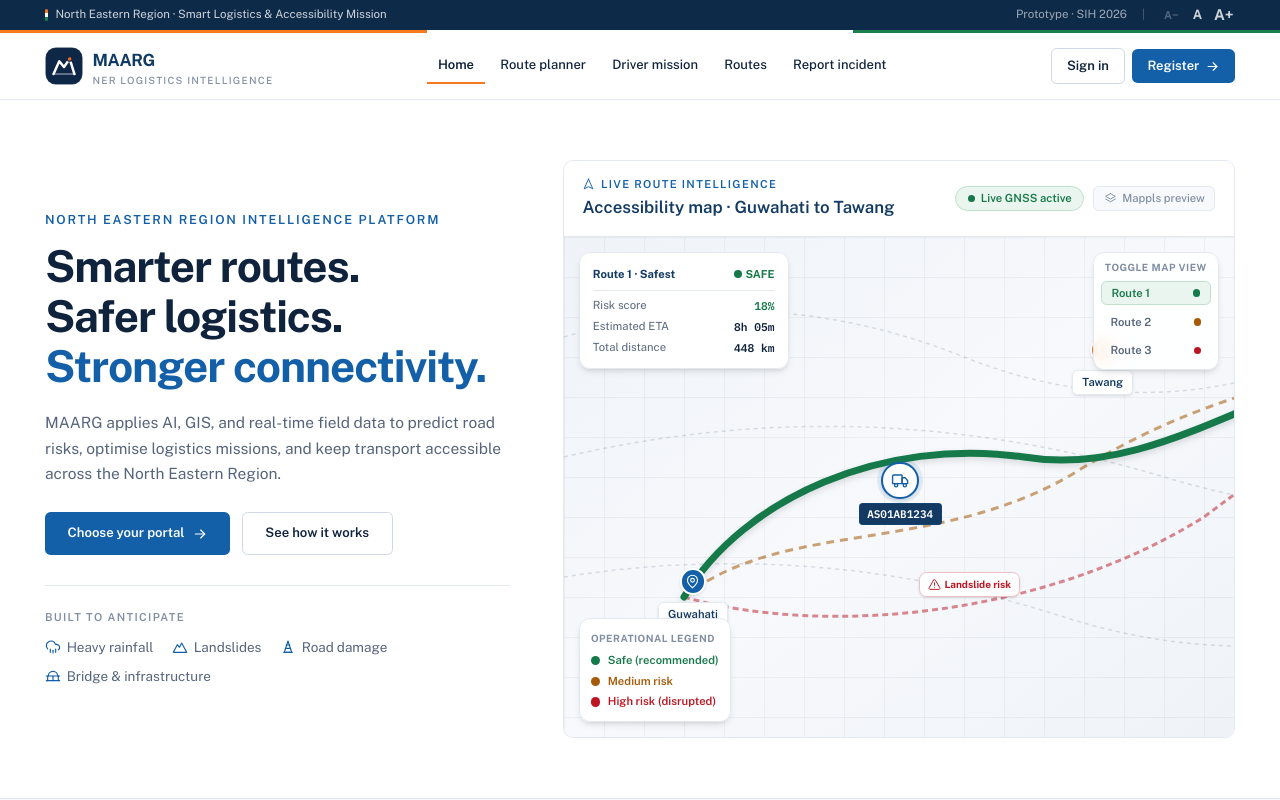
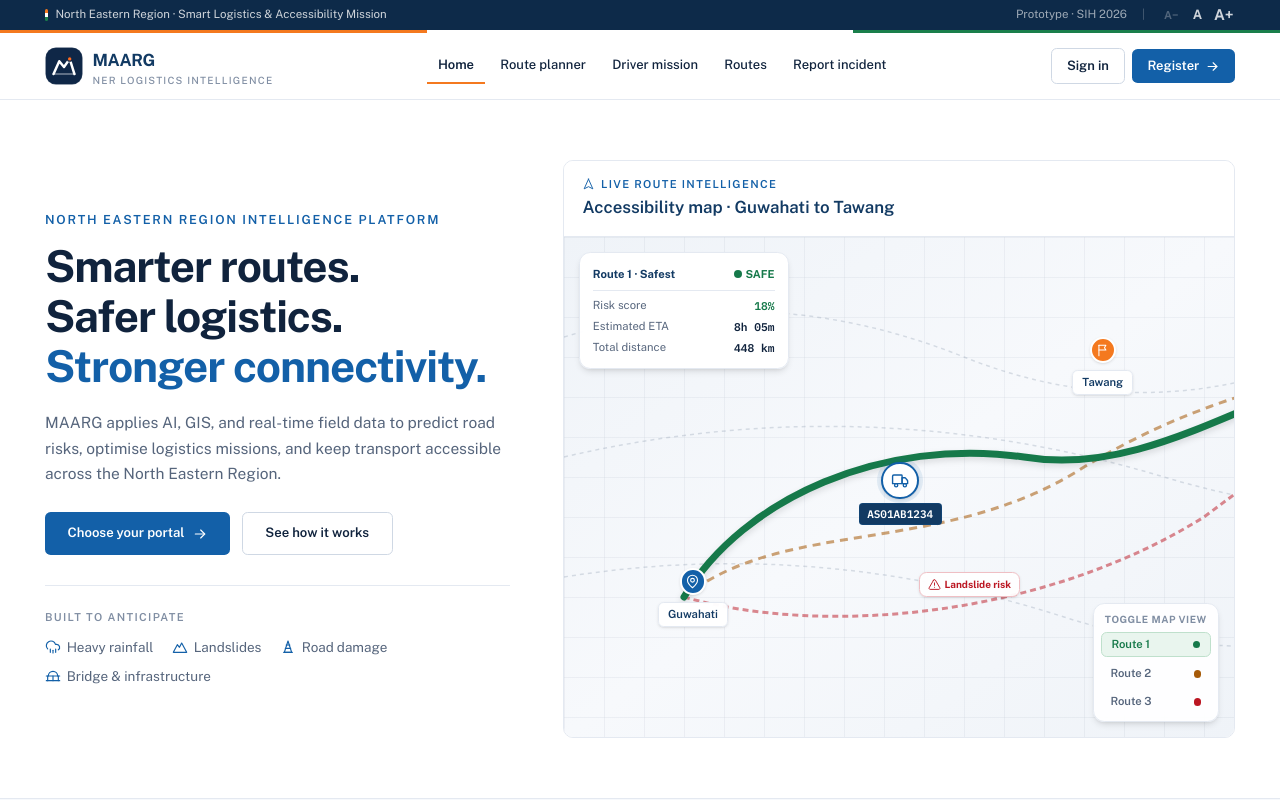
Before and after one commit to apurbahalderr/MAARG, a Next.js app in the folder app/: page / in a window 1280 px wide. Shown: the top 800 px of the page. Built offline with nearby package versions, Linux system fonts and the light colour scheme.

Commit message:
feat(map): remove top badges and legend; move toggle to bottom-right; add RouteModal popup

```diff
--- a/app/components/MapPlaceholder.tsx
+++ b/app/components/MapPlaceholder.tsx
@@ -9,6 +9,8 @@ interface MapPlaceholderProps {
   recommendedRouteName?: string;
   recommendedRisk?: string;
   recommendedEta?: string;
+  /** Called with "route1" | "route2" | "route3" when user clicks a route in the toggle panel */
+  onRouteClick?: (routeKey: "route1" | "route2" | "route3") => void;
 }
 
 type RouteKey = "route1" | "route2" | "route3";
@@ -37,6 +39,7 @@ const TONE_CLASSES = {
 export default function MapPlaceholder({
   origin = "Guwahati",
   destination = "Tawang",
+  onRouteClick,
 }: MapPlaceholderProps) {
   const [selectedRoute, setSelectedRoute] = useState<RouteKey>("route1");
   const meta = ROUTE_META[selectedRoute];
@@ -54,17 +57,6 @@ export default function MapPlaceholder({
           <h3 className="mt-0.5 text-lg font-semibold text-navy">
             Accessibility map · {origin} to {destination}
           </h3>
-        </div>
-
-        <div className="flex items-center gap-2.5">
-          <div className="flex items-center gap-1.5 rounded-full border border-safe-line bg-safe-bg px-3 py-1 text-xs font-semibold text-safe">
-            <span className="h-2 w-2 rounded-full bg-safe animate-pulse" />
-            <span>Live GNSS active</span>
-          </div>
-          <div className="hidden items-center gap-1.5 rounded-md border border-line bg-canvas px-2.5 py-1 text-xs font-medium text-subtle sm:flex">
-            <Icon name="layers" size={13} />
-            Mappls preview
-          </div>
         </div>
       </div>
 
@@ -187,8 +179,8 @@ export default function MapPlaceholder({
           </div>
         </div>
 
-        {/* Route Selector */}
-        <div className="absolute right-4 top-4 z-20 flex flex-col gap-1.5 rounded-xl border border-line bg-surface/90 p-2 shadow-md backdrop-blur">
+        {/* Route Selector — bottom-right */}
+        <div className="absolute bottom-4 right-4 z-20 flex flex-col gap-1.5 rounded-xl border border-line bg-surface/90 p-2 shadow-md backdrop-blur">
           <span className="px-1 text-[10px] font-bold uppercase tracking-wider text-subtle">
             Toggle map view
           </span>
@@ -200,7 +192,10 @@ export default function MapPlaceholder({
               <button
                 key={key}
                 type="button"
-                onClick={() => setSelectedRoute(key)}
+                onClick={() => {
+                  setSelectedRoute(key);
+                  onRouteClick?.(key);
+                }}
                 className={`flex items-center justify-between gap-3 rounded-md px-2.5 py-1 text-left text-xs font-semibold transition-colors ${
                   active ? `border ${rt.chip}` : "text-muted hover:bg-canvas"
                 }`}
@@ -211,27 +206,6 @@ export default function MapPlaceholder({
             );
           })}
         </div>
-
-        {/* Legend */}
-        <div className="absolute bottom-4 left-4 z-20 rounded-xl border border-line bg-surface/95 p-3 shadow-md backdrop-blur">
-          <p className="mb-2 text-[10px] font-bold uppercase tracking-wider text-subtle">
-            Operational legend
-          </p>
-          <div className="space-y-1.5 text-xs">
-            <div className="flex items-center gap-2">
-              <span className="h-2.5 w-2.5 rounded-full bg-safe" />
-              <span className="font-semibold text-safe">Safe (recommended)</span>
-            </div>
-            <div className="flex items-center gap-2">
-              <span className="h-2.5 w-2.5 rounded-full bg-warning" />
-              <span className="font-semibold text-warning">Medium risk</span>
-            </div>
-            <div className="flex items-center gap-2">
-              <span className="h-2.5 w-2.5 rounded-full bg-danger" />
-              <span className="font-semibold text-danger">High risk (disrupted)</span>
-            </div>
-          </div>
-        </div>
       </div>
     </div>
   );
--- /dev/null
+++ b/app/components/RouteModal.tsx
@@ -0,0 +1,70 @@
+"use client";
+
+import { useEffect } from "react";
+import RouteCard from "./RouteCard";
+import Icon from "./Icon";
+
+interface Incident {
+  title: string;
+  time: string;
+}
+
+export interface RouteModalData {
+  id: string;
+  routeName: string;
+  status: "safe" | "medium" | "high";
+  riskProbability: string;
+  eta: string;
+  distance: string;
+  isRecommended?: boolean;
+  recommendationReason?: string;
+  riskReasons: string[];
+  recentIncidents: Incident[];
+  expectedRecovery: string;
+}
+
+interface RouteModalProps {
+  route: RouteModalData | null;
+  onClose: () => void;
+}
+
+export default function RouteModal({ route, onClose }: RouteModalProps) {
+  /* Close on Escape */
+  useEffect(() => {
+    if (!route) return;
+    const handler = (e: KeyboardEvent) => { if (e.key === "Escape") onClose(); };
+    window.addEventListener("keydown", handler);
+    return () => window.removeEventListener("keydown", handler);
+  }, [route, onClose]);
+
+  if (!route) return null;
+
+  return (
+    /* Backdrop */
+    <div
+      className="fixed inset-0 z-[200] flex items-center justify-center bg-ink/40 p-4 backdrop-blur-sm animate-fadeIn"
+      onClick={onClose}
+      aria-modal="true"
+      role="dialog"
+      aria-label={route.routeName}
+    >
+      {/* Modal panel — stop propagation so clicking inside doesn't close */}
+      <div
+        className="relative w-full max-w-lg"
+        onClick={(e) => e.stopPropagation()}
+      >
+        {/* Close button */}
+        <button
+          type="button"
+          onClick={onClose}
+          className="absolute -right-3 -top-3 z-10 flex h-8 w-8 items-center justify-center rounded-full border border-line bg-surface shadow-sm text-muted transition-colors hover:bg-wash hover:text-navy"
+          aria-label="Close route details"
+        >
+          <Icon name="close" size={16} />
+        </button>
+
+        <RouteCard {...route} />
+      </div>
+    </div>
+  );
+}
```
